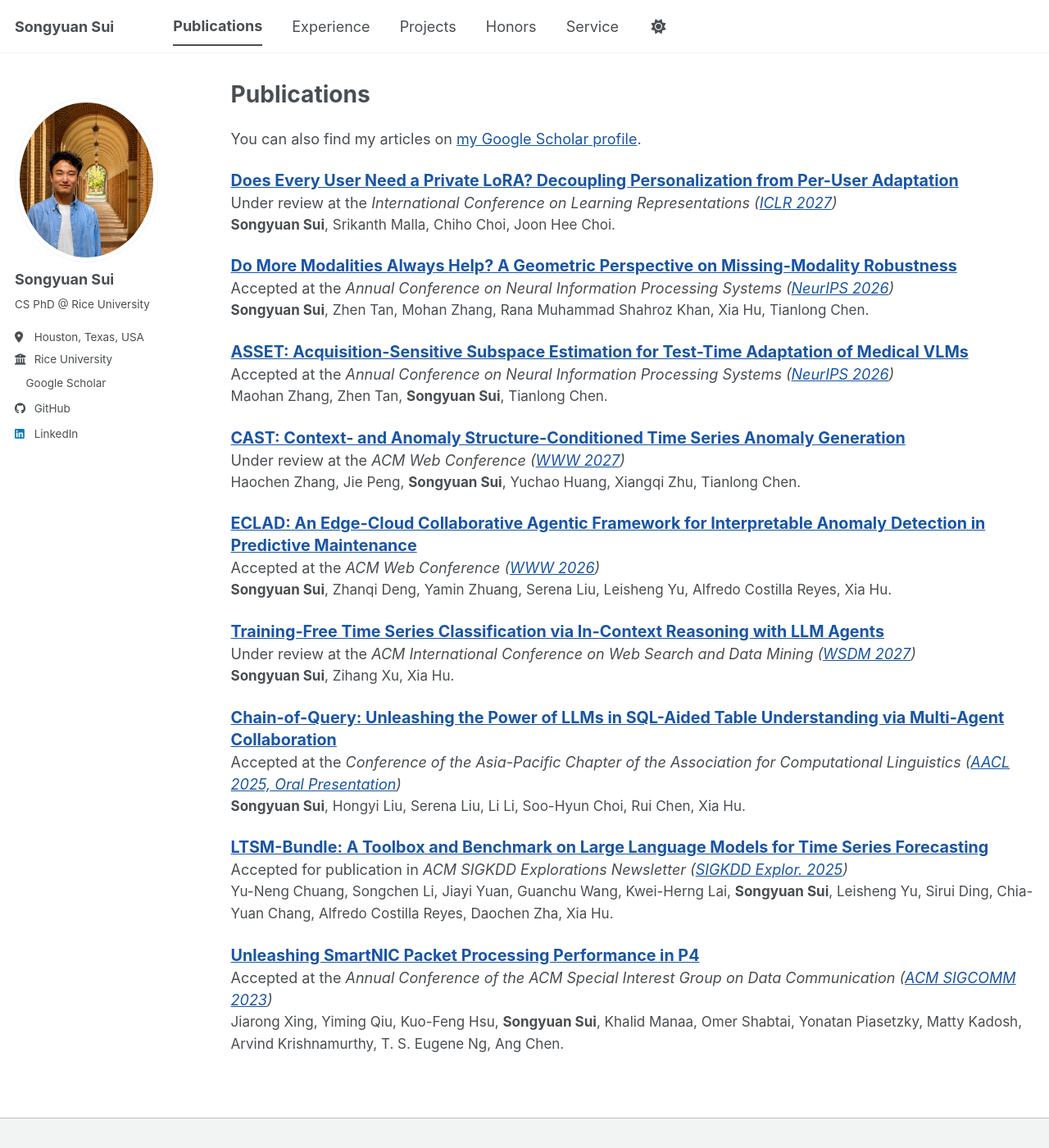
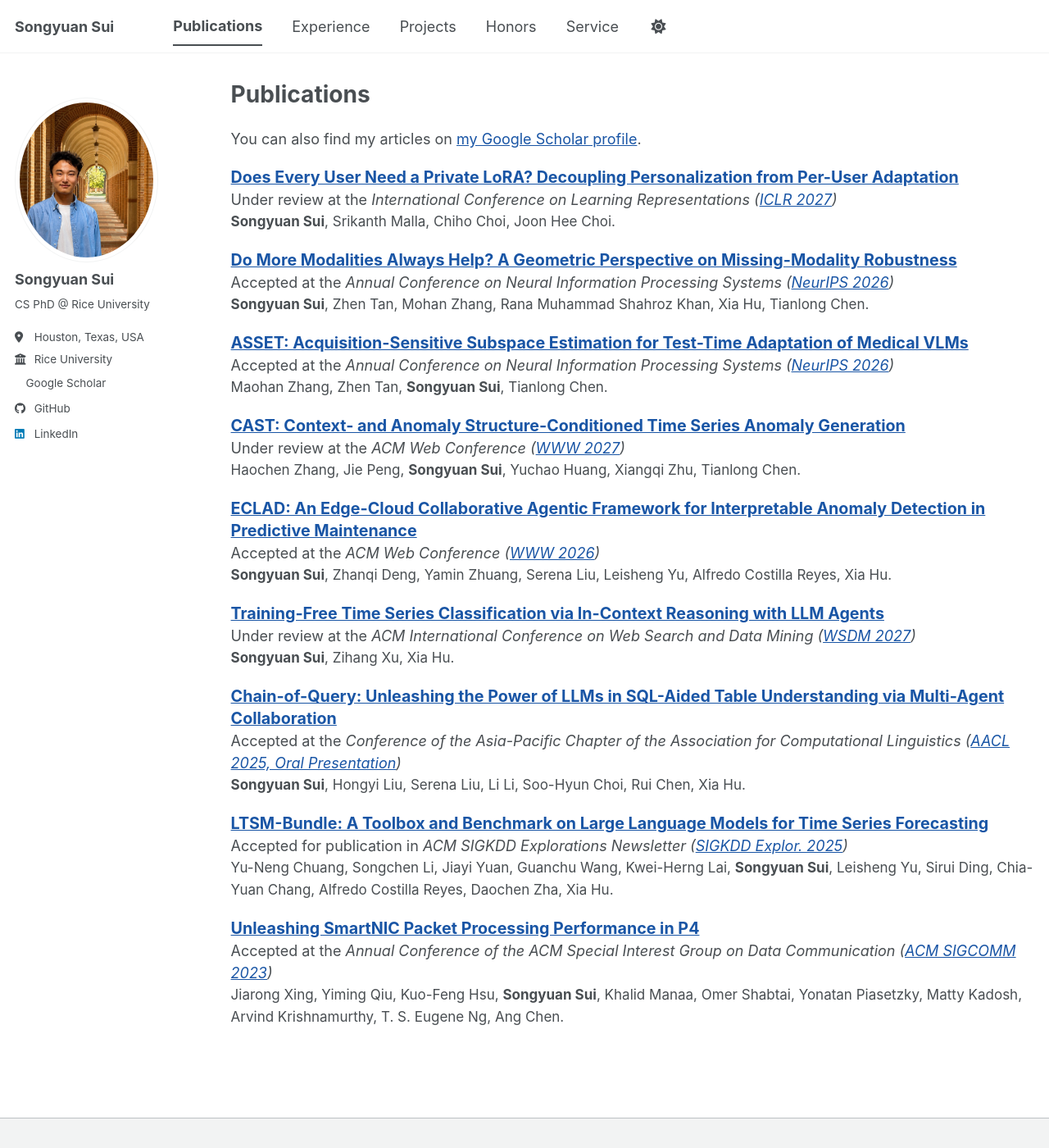
Before and after one commit to SongyuanSui/SongyuanSui.github.io, a Jekyll site: the page built from _pages/publications.html, in a window 1280 px wide and 1400 px high. Shown: the whole window at 82% size. Built offline with Jekyll 4.4.1, drawn with Linux system fonts in a browser that asks for light colours; a style sheet for code colours, icons or effects is not loaded.

Commit message:
update layout

```diff
--- a/_sass/layout/_archive.scss
+++ b/_sass/layout/_archive.scss
@@ -60,8 +60,12 @@
 .archive__item-title--publication {
   font-size: calc(1.15em - 1px);
   line-height: 1.5rem;
-  margin-top: 1.3125rem;
+  margin-top: 18px;
   margin-bottom: 0;
+
+  @include breakpoint($medium) {
+    margin-top: 20px;
+  }
 
   // Match project entries: continuous text rows with no extra paragraph gaps.
   & ~ p {
```
